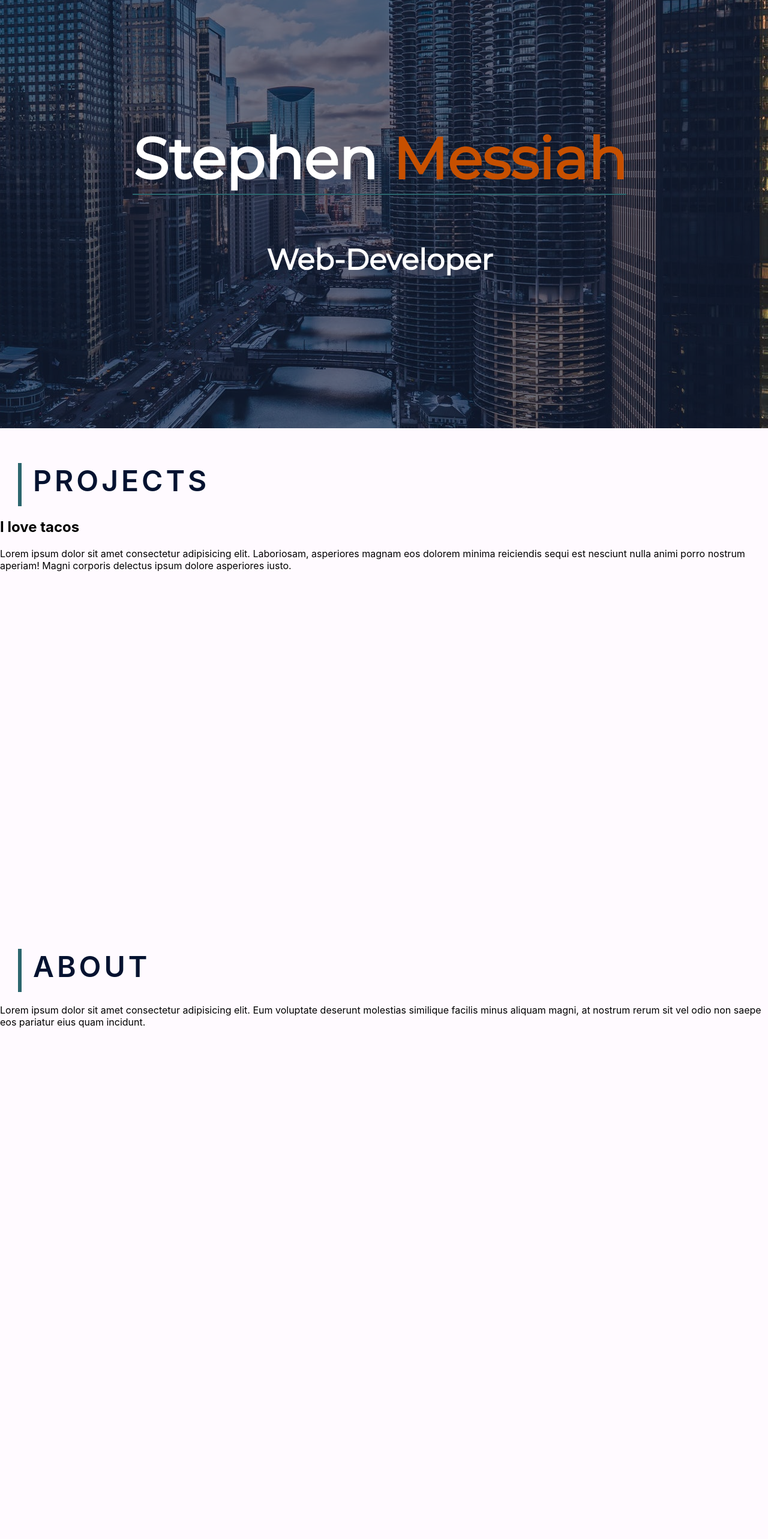
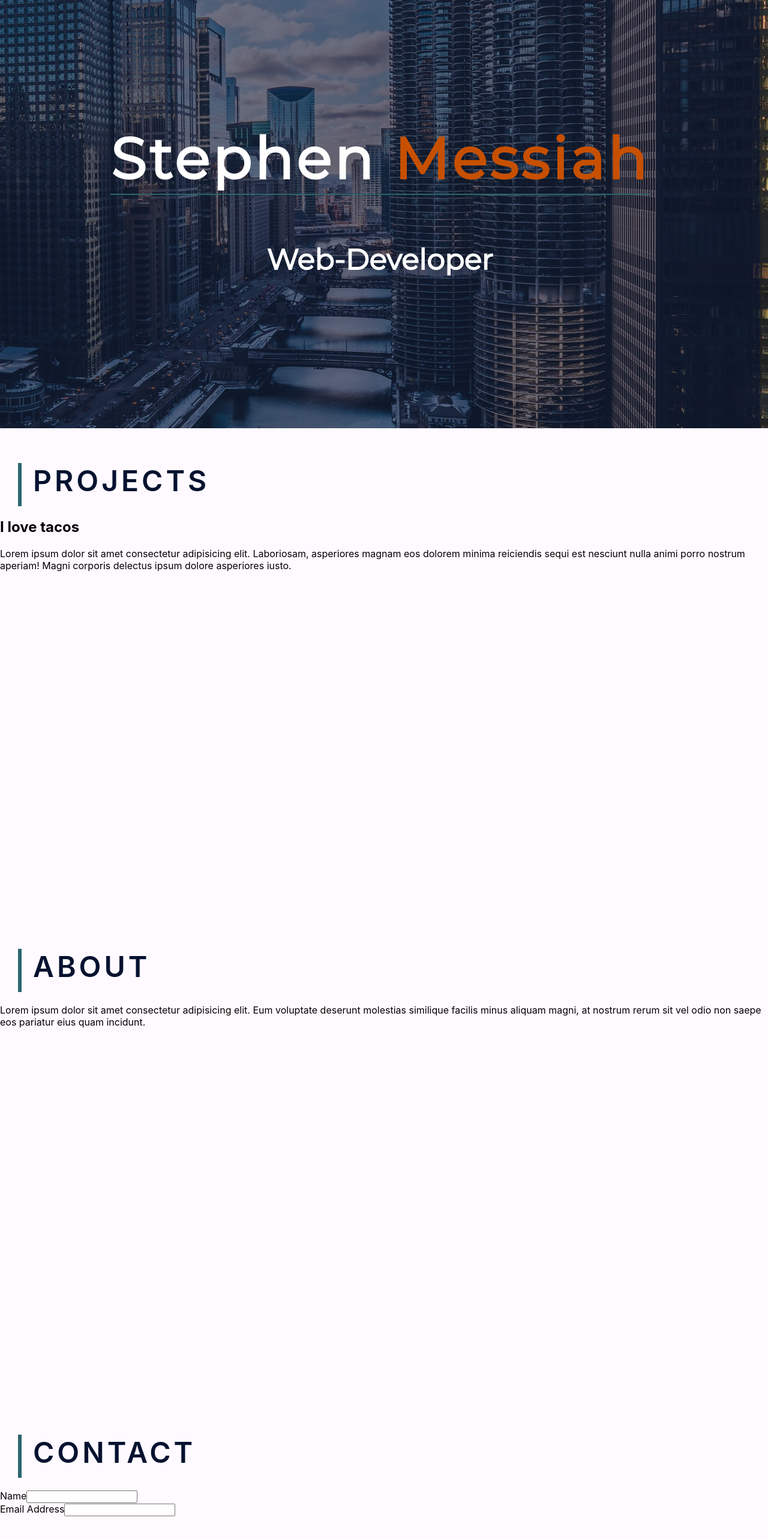
Before and after one commit to smessiah777/react-portfolio, a React (Create React App) app: page / in a window 1280 px wide. Shown: the part 86-2652 px from the top of the page at 60% size. Before the commit the page ends 2420 px from the top, so only its background shows below. Built offline with nearby package versions, Linux system fonts and the light colour scheme.

Commit message:
contact section component created

```diff
--- a/src/components/pages/MainPage.js
+++ b/src/components/pages/MainPage.js
@@ -4,6 +4,7 @@ import '../sections/About.css';
 import Hero from '../sections/Hero';
 import Projects from '../sections/Projects';
 import About from '../sections/About';
+import Contact from '../sections/Contact';
 
 const MainPage = () => {
   return (
@@ -11,6 +12,7 @@ const MainPage = () => {
       <Hero />
       <Projects />
       <About />
+      <Contact />
     </div>
   );
 };
--- a/src/components/sections/Contact.js
+++ b/src/components/sections/Contact.js
@@ -1,7 +1,26 @@
 import React from 'react';
 
 const Contact = () => {
-  return <div></div>;
+  return (
+    <div>
+      <section id='contact' class='section section-content contact-section'>
+        <div class='section-title'>
+          <h3 class='title-h3'>Contact</h3>
+          <i class='fas fa-envelope title-icon'></i>
+        </div>
+        <form id='contact-form' class='contact-form-styles'>
+          <div className='form-section'>
+            <label htmlFor='name-input'>Name</label>
+            <input type='text' id='name' />
+          </div>
+          <div className='form-section'>
+            <label htmlFor='email-input'>Email Address</label>
+            <input type='email' id='email' />
+          </div>
+        </form>
+      </section>
+    </div>
+  );
 };
 
 export default Contact;
--- a/src/components/sections/Hero.css
+++ b/src/components/sections/Hero.css
@@ -29,11 +29,13 @@
   font-size: 4rem;
   color: white;
   border-bottom: 2px solid #2c666e;
+  letter-spacing: 5px;
 }
 
 .last-name {
   font-size: 4rem;
   color: #c75000;
+  letter-spacing: 5px;
 }
 
 .sub-title {
```
